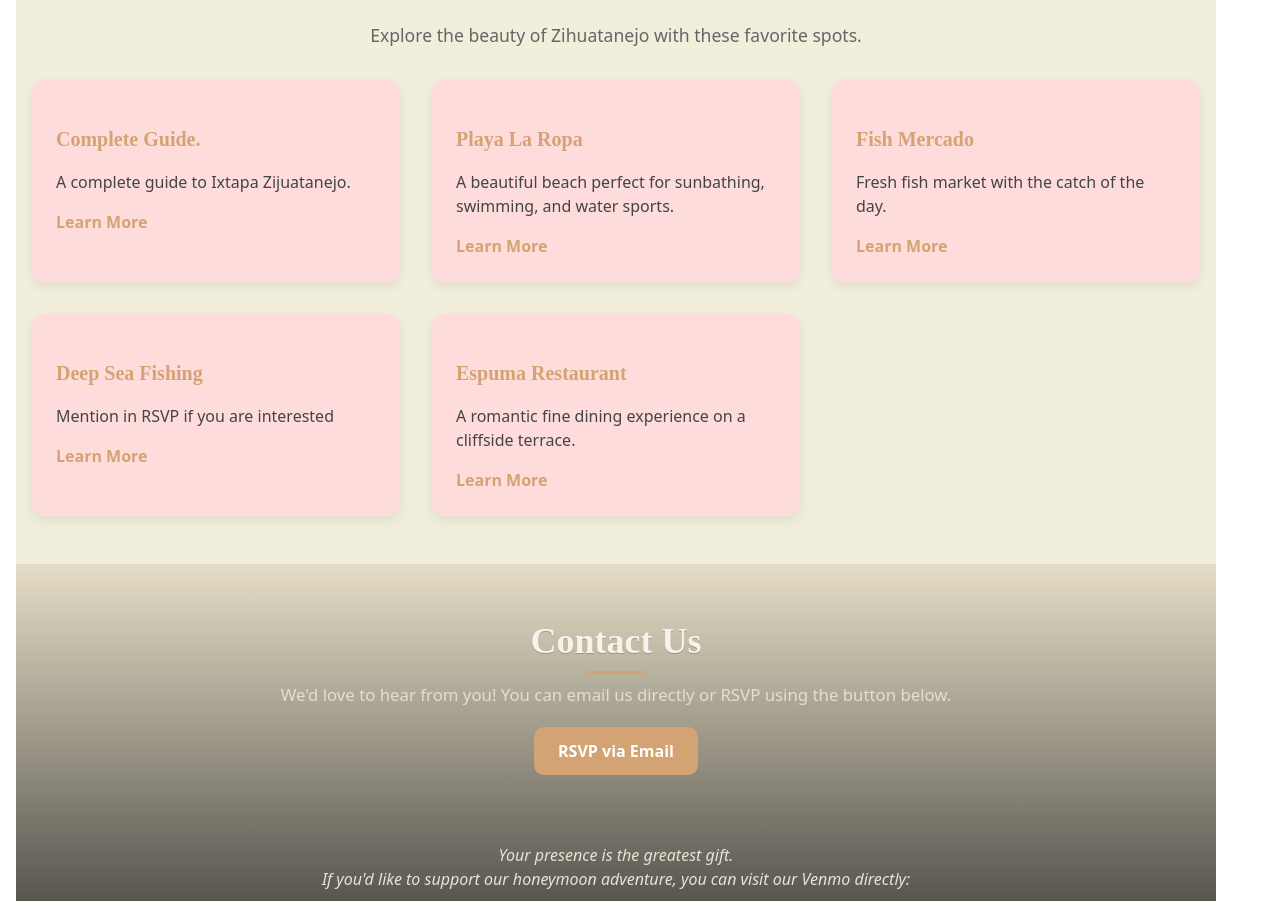
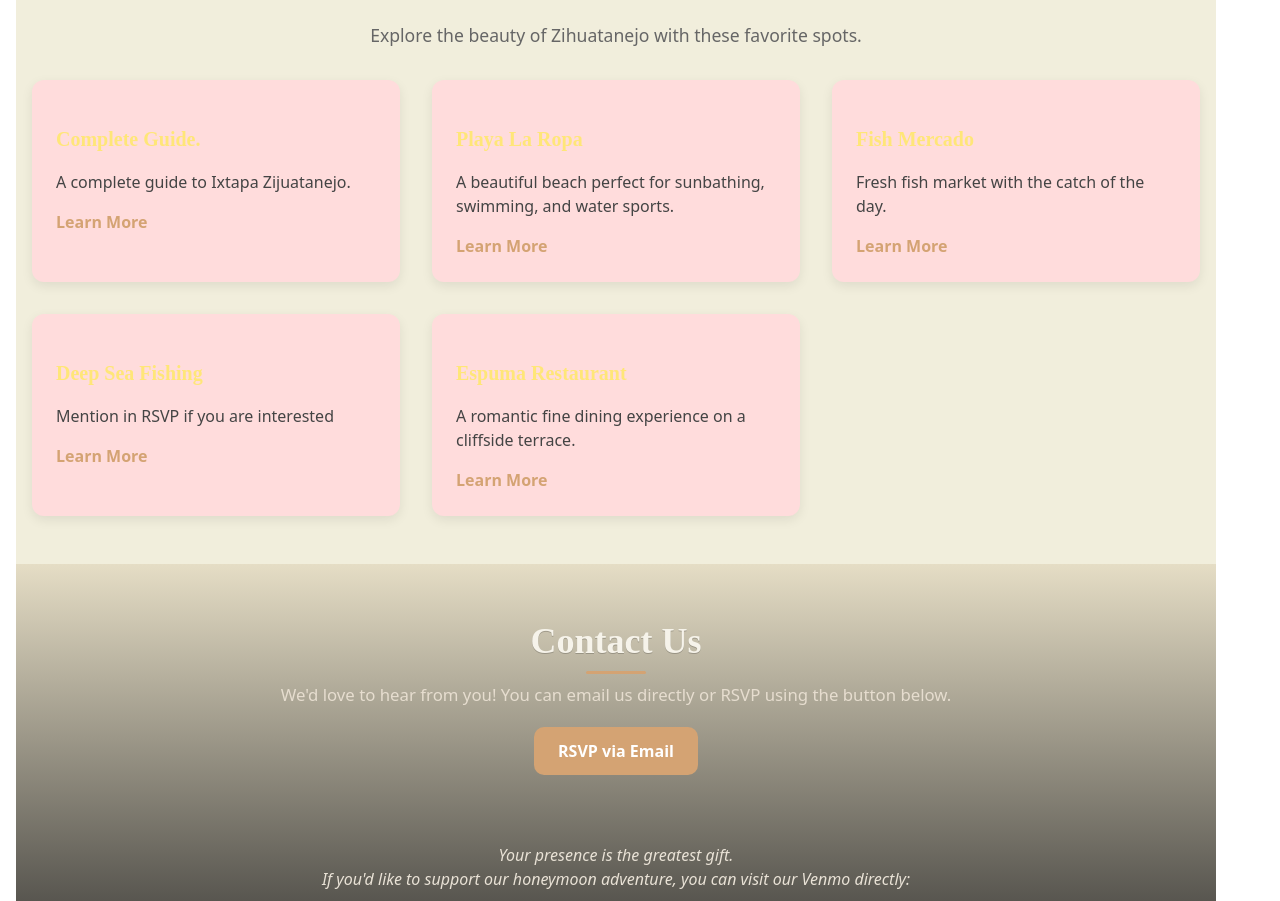
Before and after one commit to ElvisRivera21/ixtapaRepo, a React (Vite) app: page / in a window 1280 px wide. Shown: the part 3680-4581 px from the top of the page. Built offline with nearby package versions, Linux system fonts and the light colour scheme.

Commit message:
Things to do Update

```diff
--- a/src/components/ThingsToDo.css
+++ b/src/components/ThingsToDo.css
@@ -35,7 +35,7 @@
 
 .thing-card h3 {
     font-size: 1.25rem;
-    color: #d4a373;
+    color: #FFE678;
     margin-bottom: 0.5rem;
     font-family: 'Playfair Display', serif;
 }
```
